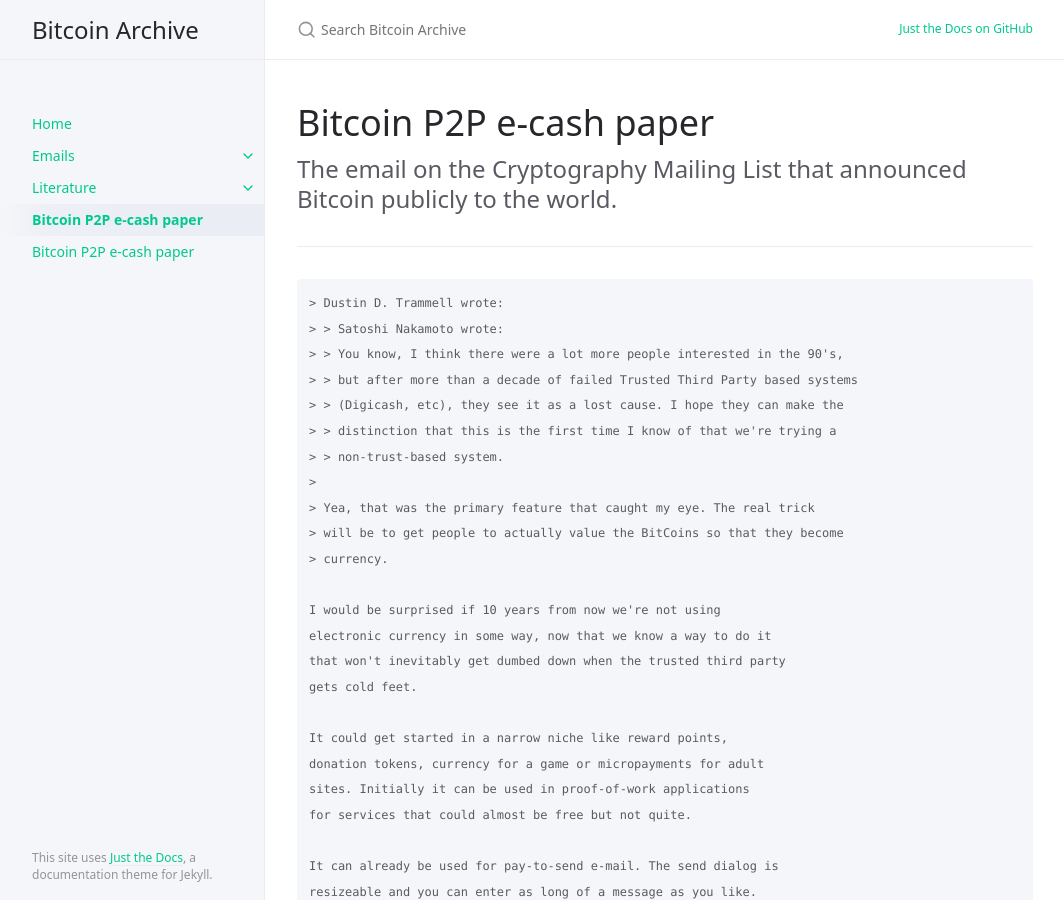
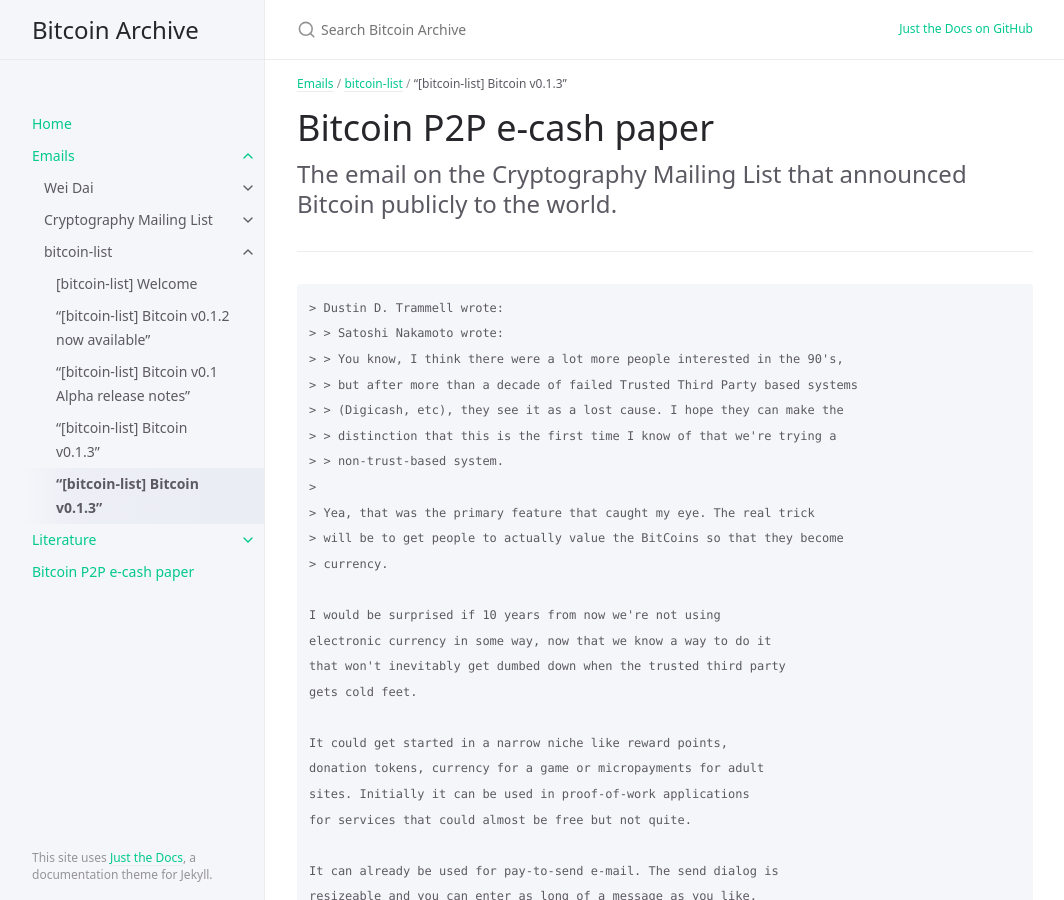
Before and after one commit to wakgill/bitcoin-archive, a Jekyll site: the page built from docs/emails/bitcoin-list/5.md, in a window 1280 px wide and 900 px high. Shown: the whole window, without its empty margins (107-1171 px from the left). Built offline with Jekyll 4.4.1, drawn with Linux system fonts in a browser that asks for light colours; our own code applies the rules of GitHub Pages for plain Markdown files.

Commit message:
Update 5.md

```diff
--- a/docs/emails/bitcoin-list/5.md
+++ b/docs/emails/bitcoin-list/5.md
@@ -1,7 +1,7 @@
 ---
 layout: default
-title: [bitcoin-list] Bitcoin v0.1 released
-grand_parent: Email
+title: “[bitcoin-list] Bitcoin v0.1.3”
+grand_parent: Emails
 parent: bitcoin-list
 nav_order: 5
 ---
```
